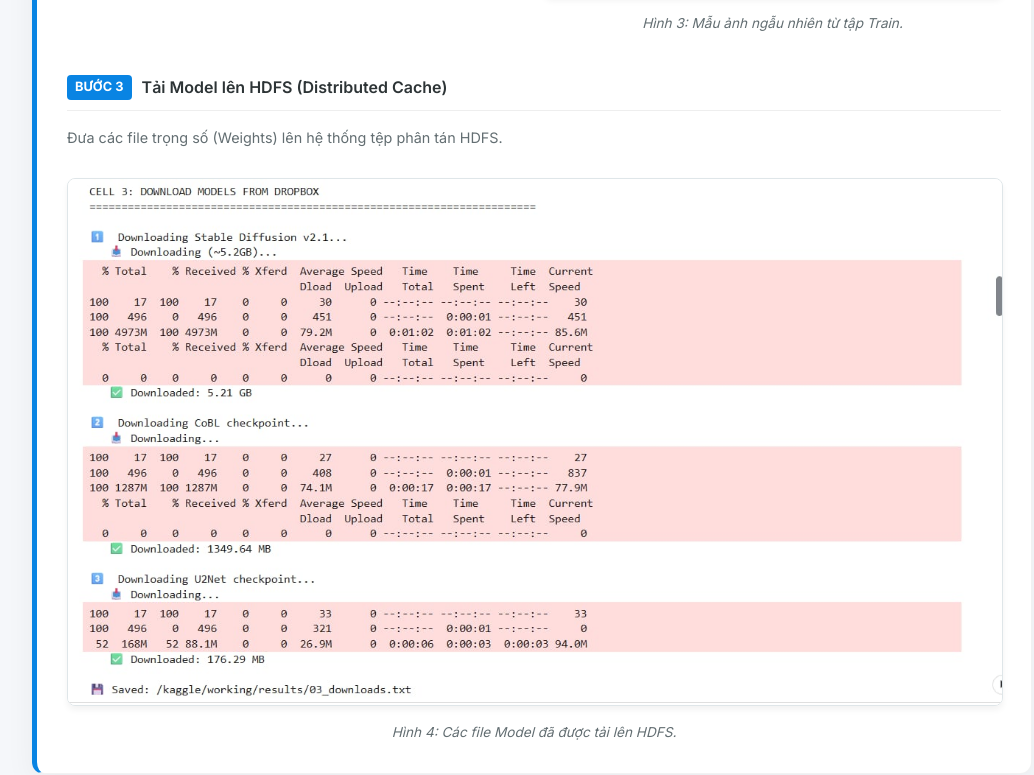
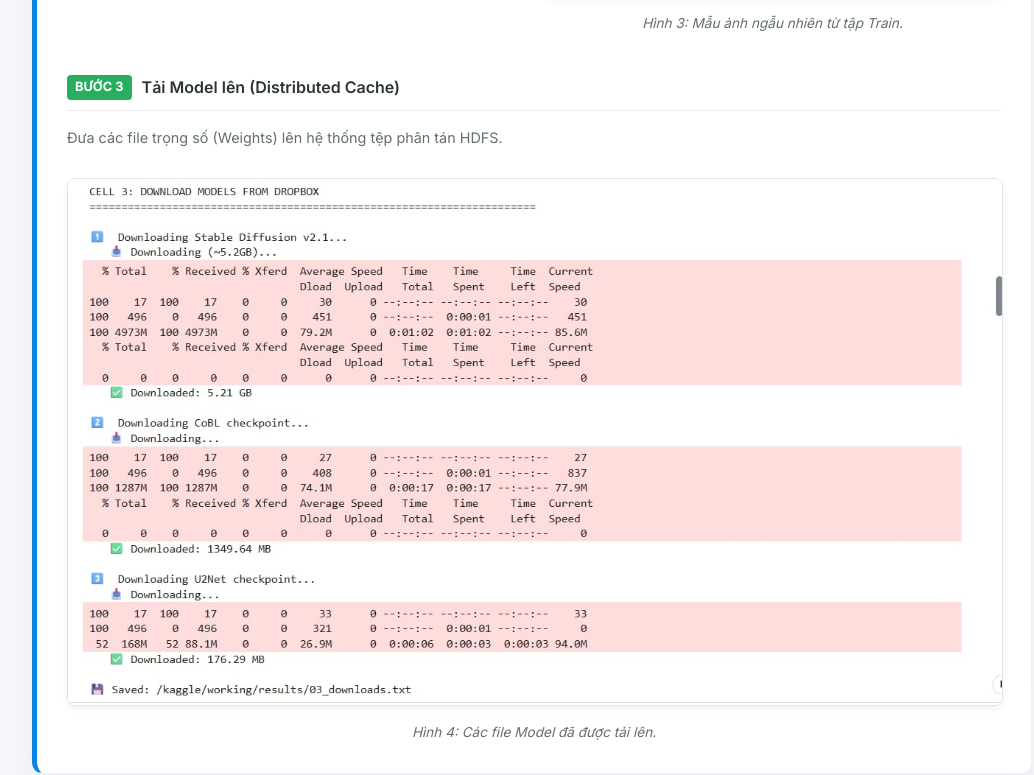
Before and after one commit to tranphuong04/tranphuong04.github.io, a plain HTML site: page index.html in a window 1280 px wide. Shown: the part 1347-2122 px from the top of the page, without its empty margins (108-1142 px from the left). Drawn offline with Linux system fonts and the light colour scheme.

Commit message:
update fe

```diff
--- a/index.html
+++ b/index.html
@@ -97,12 +97,12 @@
                 </div>
 
                 <div class="step-title">
-                    <span class="step-num" style="background: #0984e3;">BƯỚC 3</span>
-                    Tải Model lên HDFS (Distributed Cache)
+                    <span class="step-num" style="background: #27ae60;">BƯỚC 3</span>
+                    Tải Model lên (Distributed Cache)
                 </div>
                 <p style="font-size: 0.9rem; color: #636e72;">Đưa các file trọng số (Weights) lên hệ thống tệp phân tán HDFS.</p>
                 <img src="images/hdfs_models.jfif" alt="File model trên HDFS" class="evidence-img">
-                <div class="caption">Hình 4: Các file Model đã được tải lên HDFS.</div>
+                <div class="caption">Hình 4: Các file Model đã được tải lên.</div>
             </div>
         </div>
 
```
